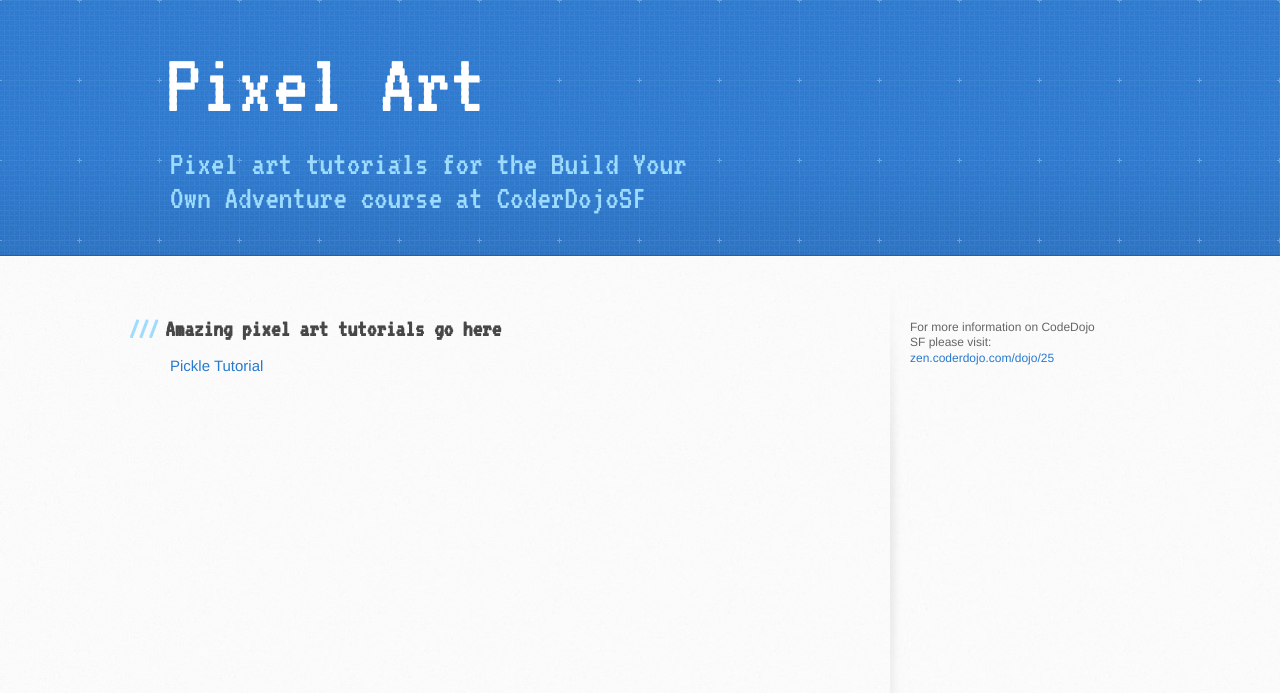
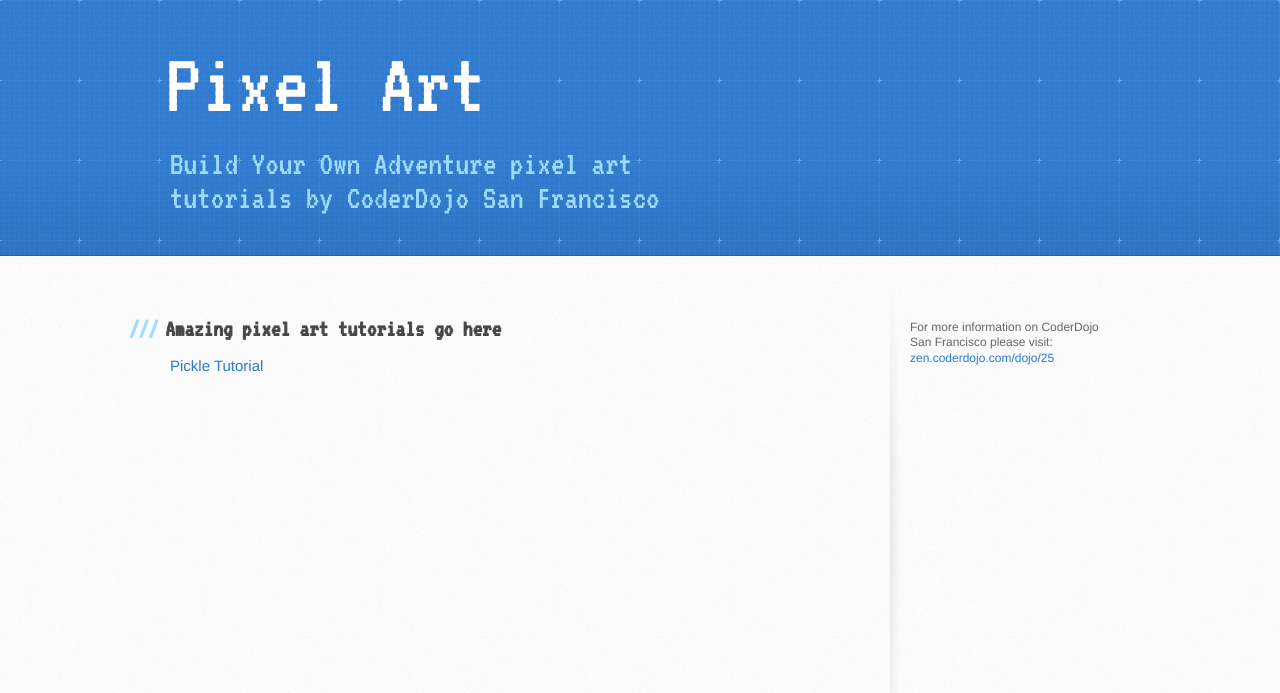
Before and after one commit to CoderDojoGitHub/pixel-art, a Jekyll site: the page built from index.markdown, in a window 1280 px wide. Shown: the top 693 px of the page. Built offline with Jekyll 4.4.1, drawn with Linux system fonts in a browser that asks for light colours.

Commit message:
Text edits, and added home link

```diff
--- a/_layouts/default.html
+++ b/_layouts/default.html
@@ -13,14 +13,14 @@
     <script src="//html5shiv.googlecode.com/svn/trunk/html5.js"></script>
     <![endif]-->
 
-    <title>Pixel-art by CoderDojoSF</title>
+    <title>Pixel Art by CoderDojoSF</title>
   </head>
 
   <body>
     <header>
       <div class="inner">
-        <h1>Pixel Art</h1>
-        <h2>Pixel art tutorials for the Build Your Own Adventure course at CoderDojoSF</h2>
+        <a href="/pixel-art/"><h1>Pixel Art</h1></a>
+       <h2>Build Your Own Adventure pixel art tutorials by CoderDojo San Francisco</h2>
       </div>
     </header>
 
@@ -31,7 +31,7 @@
         </section>
 
         <aside id="sidebar">
-          <p>For more information on CodeDojo SF please visit: <a href="http://zen.coderdojo.com/dojo/25">zen.coderdojo.com/dojo/25</a></p>
+          <p>For more information on CoderDojo San Francisco please visit: <a href="http://zen.coderdojo.com/dojo/25">zen.coderdojo.com/dojo/25</a></p>
         </aside>
       </div>
     </div>
```
Also changed, not shown: _layouts/tutorial.html (+4 -4 lines).
